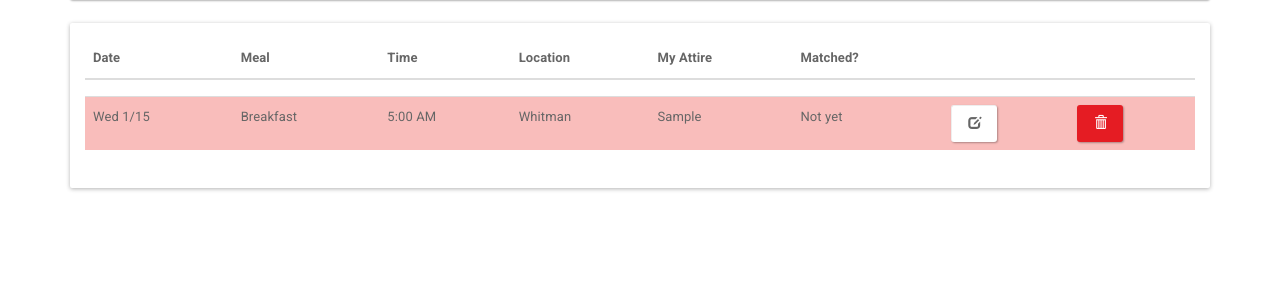
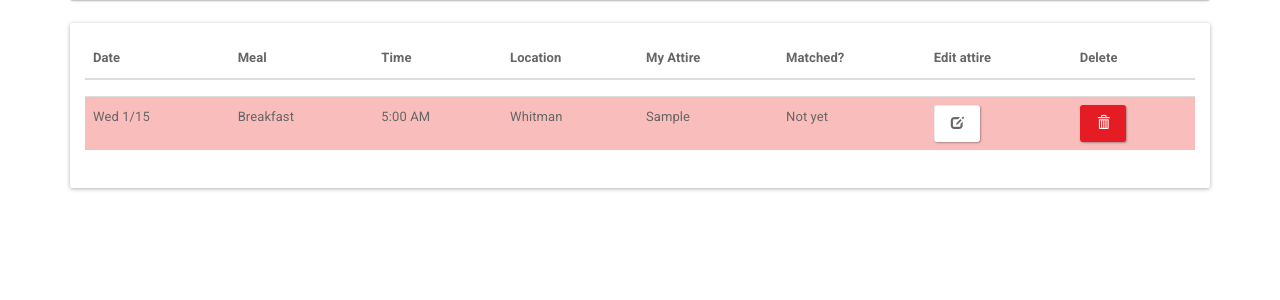
Before and after one commit to mealmatcher/mealmatcher_project, a Django app: page /my-meals/ in a window 1280 px wide. Shown: the part 64-364 px from the top of the page. Run offline with Django 3.2, Linux system fonts and the light colour scheme; a user stored in the database is signed in; tables that the repository leaves empty hold one stand-in row (values such as "Sample post"); some libraries are stand-ins or nearby versions.

Commit message:
can deleted matched meal, new warning for that case

```diff
--- a/mealmatcher_app/views.py
+++ b/mealmatcher_app/views.py
@@ -428,7 +428,7 @@ def find_meals(request):
 		mealsCopy = list(meals)
 		for meal in mealsCopy:
 			if meal.is_expired() or meal.is_matched():
-				print meal
+				# print meal
 				meals.remove(meal)
 
 		context_dict = {
--- a/templates/mealmatcher_app/mymeals.html
+++ b/templates/mealmatcher_app/mymeals.html
@@ -136,8 +136,8 @@
                 <th>Location</th>
                 <th>My Attire</th>
                 <th>Matched?</th>
-                <th></th> <!-- just making sure the line extends across: -->
-                <th></th>
+                <th>Edit attire</th> <!-- just making sure the line extends across: -->
+                <th>Delete</th>
                 <!-- <th>Edit Attire</th> -->
                 <!-- <th>Delete Meal</th> -->
               </tr>
@@ -211,7 +211,7 @@
                   <form role="form" method="POST" action="/delete-meal/" id="deleteSubmitForm_{{ meal.id }}">
                     {% csrf_token %}
                     <input type="text" name="idToDelete" value="{{ meal.id }}" hidden = true />
-                    <button type="submit" class="btn btn-danger" id="deleteSubmitButton_{{ meal.id }}" {% if meal.is_matched %} disabled=true {% endif %}><span class="glyphicon glyphicon-trash"></span></button>
+                    <button type="submit" class="btn btn-danger" id="deleteSubmitButton_{{ meal.id }}"><span {% if meal.is_matched %} class="glyphicon glyphicon-ban-circle" {% else %}class="glyphicon glyphicon-trash" {% endif %}></span></button> <!-- {% if meal.is_matched %} disabled=true {% endif %}-->
                   </form>
                 </td>
               </tr>
@@ -235,7 +235,8 @@
               <th>Time</th>
               <th>Location</th>
               <th>My Attire</th>
-              <th>Matched?</th>
+              <th>Status</th>
+              <th>Delete</th>
             </tr>
           </thead>
           <tbody>
@@ -409,6 +410,10 @@
                         {% endif %};
         var confirmation_message = "Are you sure you want to remove " +
                                    meal_time + " at " + time + ", " + date + " at " + location + "?";
+        {% if meal.is_matched %}
+          var confirmation_message = confirmation_message + " <br> You will be cancelling a matched meal. " +
+                                      "Repeated cancels on matched meals will result in temporary suspension from joining meals.";
+        {% endif %}
         bootbox.confirm(confirmation_message, function(result) {
             if (result) {
                 console.log("meal deleted: " + "{{meal.id}}")
```
